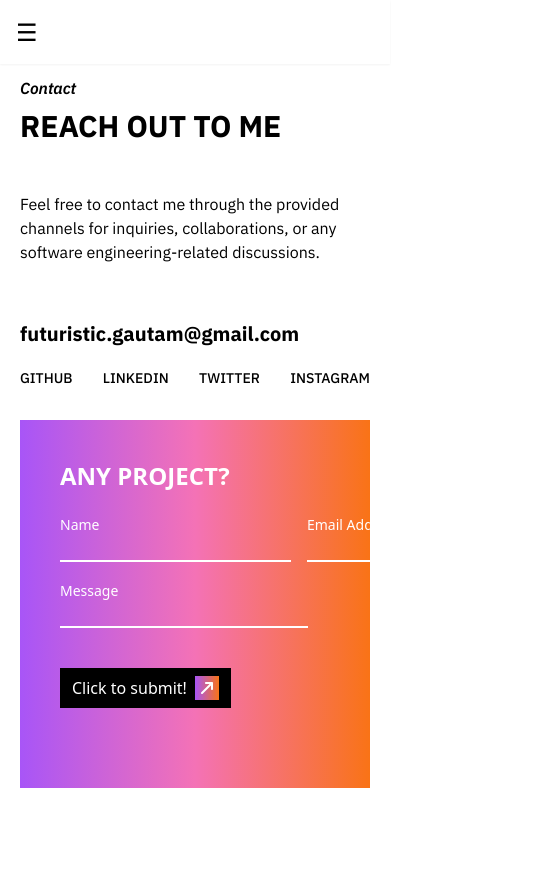
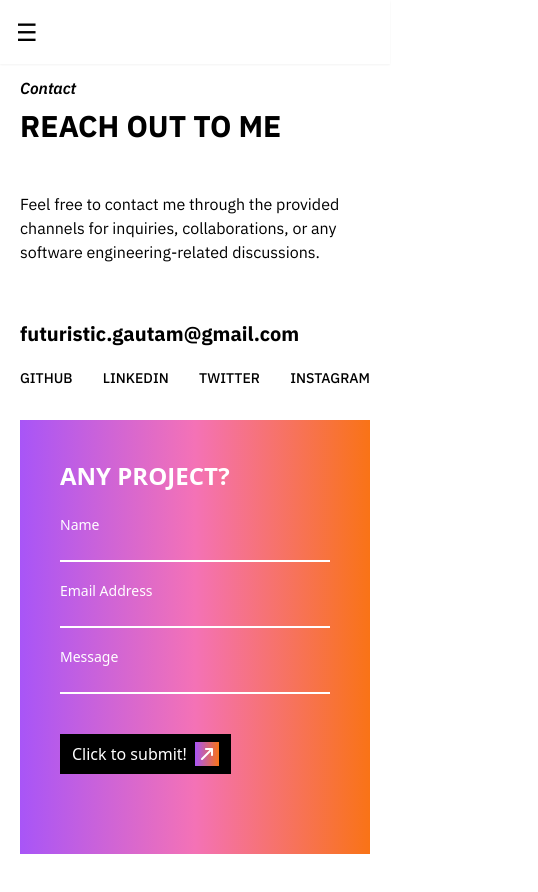
Before and after one commit to ZEUS-03/Portfolio, a React (Vite) app: page /contact in a window 390 px wide. Shown: the top 892 px of the page, 538 px wide, since content can reach past the window. Built offline with nearby package versions, Linux system fonts and the light colour scheme.

Commit message:
updated contact component!

```diff
--- a/src/components/routes/Contact.jsx
+++ b/src/components/routes/Contact.jsx
@@ -48,27 +48,29 @@ const Contact = () => {
           </p>
         ) : (
           <form onSubmit={handleSubmit}>
-            <div className="flex mb-4">
-              <div>
+            <div className="md:flex mb-0 md:mb-4">
+              <div className="mb-4 md:mb-0">
                 <label htmlFor="name" className="text-sm">
                   Name
                 </label>
+                <br />
                 <input
                   id="name"
                   type="text"
-                  className="bg-transparent border-b-2 border-white focus:outline-none"
+                  className="bg-transparent w-full md:w-auto border-b-2 border-white focus:outline-none"
                   name="name"
                   autoComplete="off"
                 />
               </div>
-              <div className="ml-4 ">
+              <div className="ml-0  md:ml-4 mb-4 md:mb-0">
                 <label htmlFor="email" className="text-sm">
                   Email Address
                 </label>
+                <br />
                 <input
                   id="email"
                   type="email"
-                  className="bg-transparent border-b-2 border-white focus:outline-none"
+                  className="bg-transparent w-full md:w-auto border-b-2 border-white focus:outline-none"
                   name="email"
                   autoComplete="off"
                 />
@@ -84,10 +86,11 @@ const Contact = () => {
             <label htmlFor="message" className="text-sm">
               Message
             </label>
+            <br />
             <input
               type="text"
               id="message"
-              className="bg-transparent w-[92%] border-b-2 border-white focus:outline-none"
+              className="bg-transparent w-full md:w-[92%] border-b-2 border-white focus:outline-none"
               name="message"
               autoComplete="off"
             />
```
